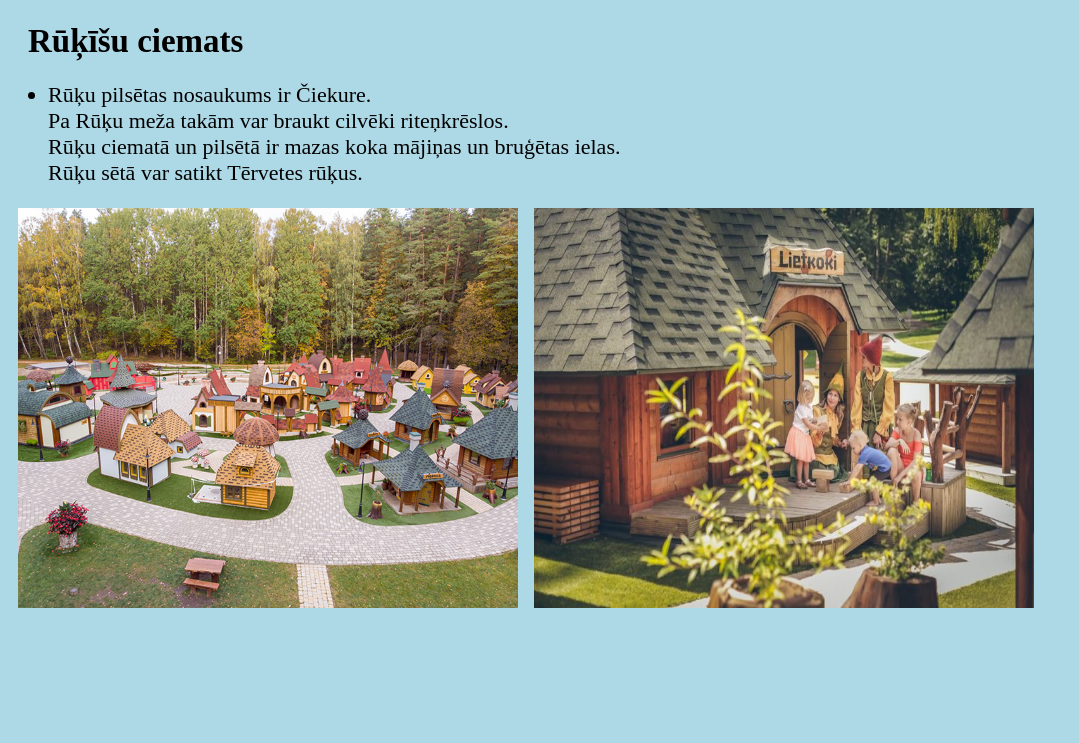
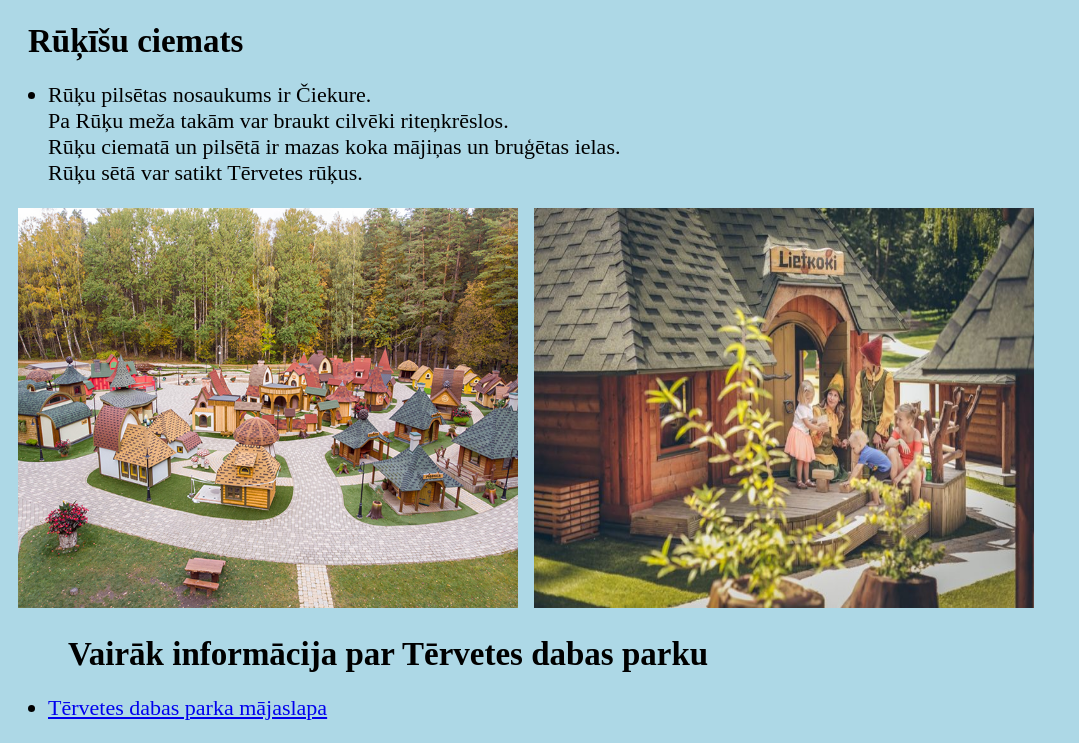
Before and after one commit to NotGraced/Latvijas-dabas-parki, a plain HTML site: page Tērvetes dabas parks.html in a window 1280 px wide. Shown: the part 815-1558 px from the top of the page, without its empty margins (0-1079 px from the left). Before the commit the page ends 1437 px from the top, so only its background shows below. Drawn offline with Linux system fonts and the light colour scheme.

Commit message:
updated tērvetes dabas parks.html

```diff
--- a/Tērvetes dabas parks.html
+++ b/Tērvetes dabas parks.html
@@ -26,6 +26,10 @@
 </ul>
 <img src="rūķīšu ciemats.jpg" alt="ciemats" width="500" height="400" hspace =10>
 <img src="rūķīšu ciemats2.jpg" alt="ciemats2" width="500" height="400">
+<ul>
+<h2>Vairāk informācija par Tērvetes dabas parku</h2>
+<li><p><a href=" https://www.mammadaba.lv/galamerki/lvm-dabas-parks-tervete">Tērvetes dabas parka mājaslapa</a></p></li>
+</ul>
 </section>
 
 </body>
```
